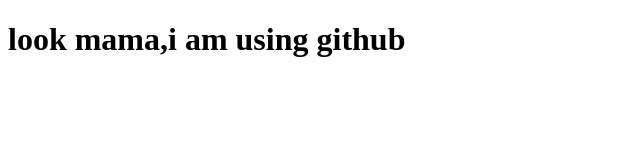
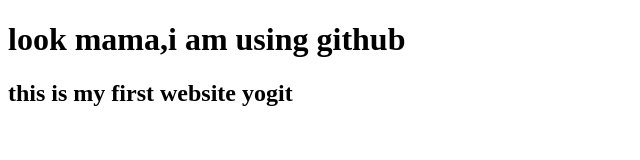
Before and after one commit to junaidmia/my-first-website, a plain HTML site: page index.html in a window 1280 px wide. Shown: the whole page, without its empty margins (0-640 px from the left). Drawn offline with Linux system fonts and the light colour scheme.

Commit message:
new item added

```diff
--- a/index.html
+++ b/index.html
@@ -7,5 +7,6 @@
 </head>
 <body>
     <h1>look mama,i am using github </h1>
+    <h2> this is my first website  yogit</h2>
 </body>
 </html>
```
